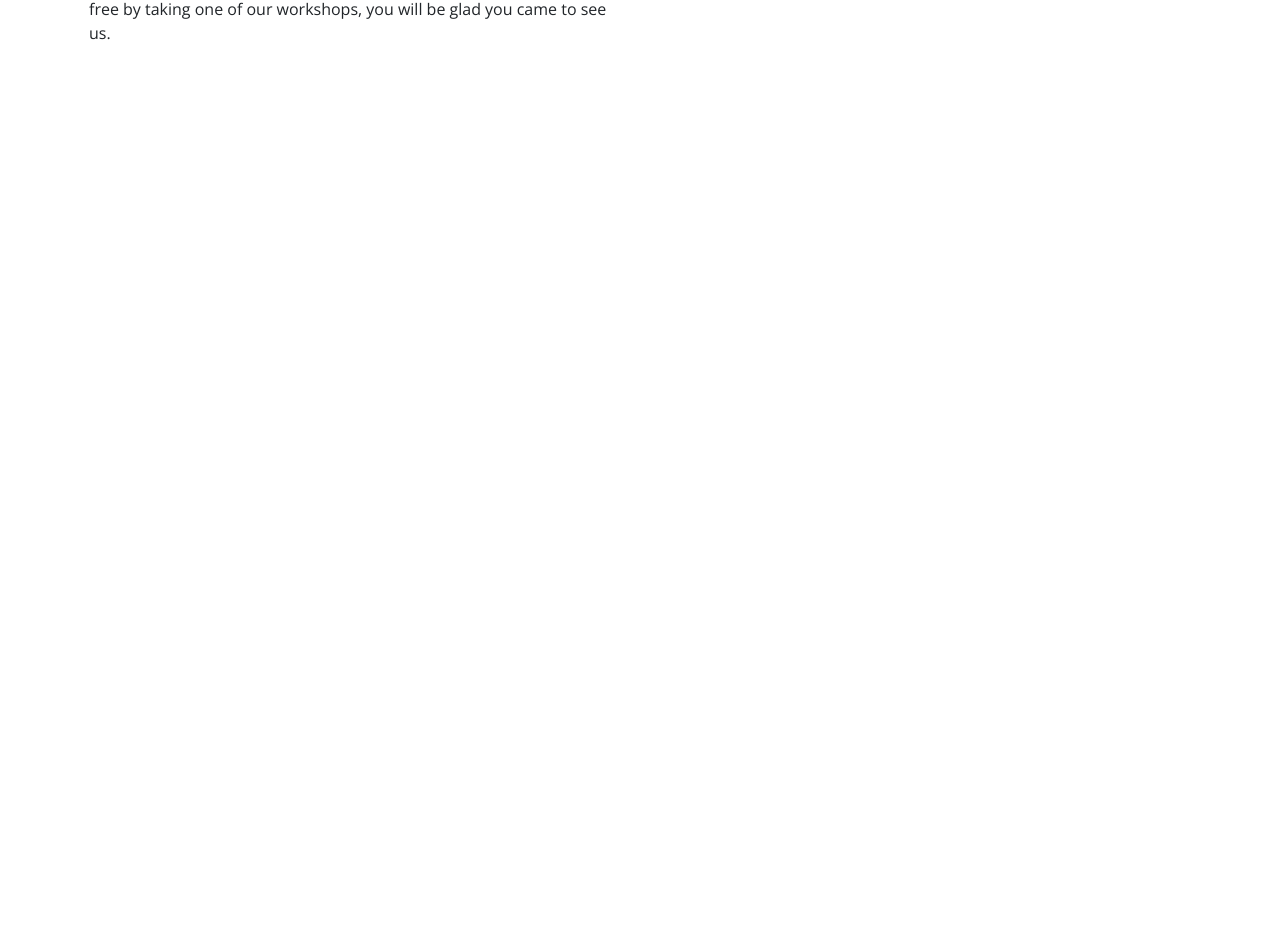
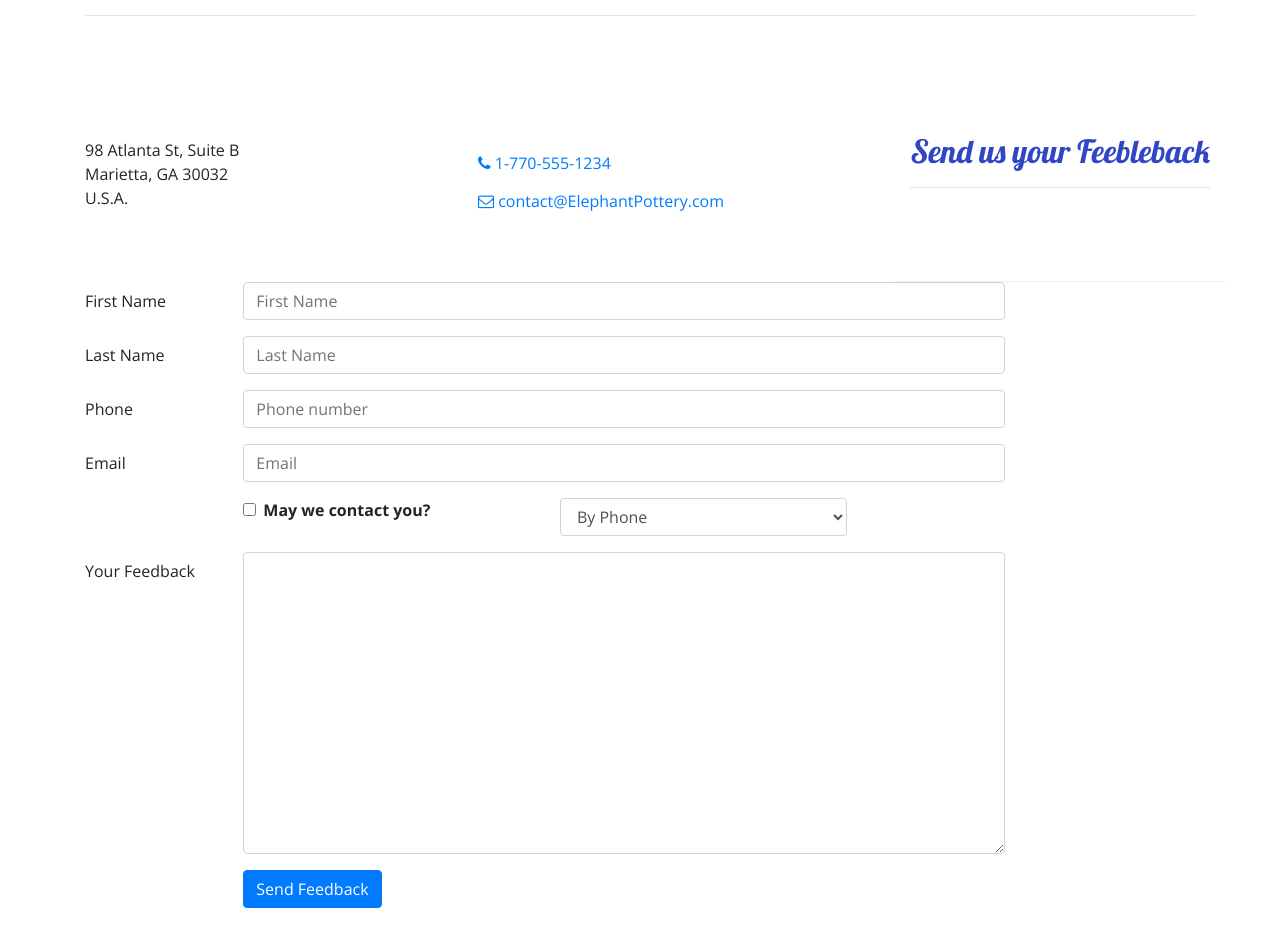
Before and after one commit to jessicjames/lilelephantpottery, a React (Create React App) app: page /contactus in a window 1280 px wide. Before the commit this address led to /home. Shown: the part 439-1386 px from the top of the page. Before the commit the page ends 800 px from the top, so only its background shows below. Built offline with nearby package versions, Linux system fonts and the light colour scheme.

Commit message:
contact us

```diff
--- /dev/null
+++ b/src/components/ContactComponent.js
@@ -0,0 +1,227 @@
+import React, { Component } from 'react';
+import {
+    Breadcrumb, BreadcrumbItem,
+    Button, Form, FormGroup, Label, Input, Col, FormFeedback} from 'reactstrap';
+import { Link } from 'react-router-dom';
+
+
+class Contact extends Component {
+
+    constructor(props) {
+        super(props);
+
+        this.state = {
+            firstName: '',
+            lastName: '',
+            phoneNum: '',
+            email: '',
+            agree: false,
+            contactType: 'By Phone',
+            feedback: '',
+            touched: {
+                firstName: false,
+                lastName: false,
+                phoneNum: false,
+                email: false
+            }
+        };
+
+        this.handleInputChange = this.handleInputChange.bind(this);
+        this.handleSubmit = this.handleSubmit.bind(this);
+    }
+
+    validate(firstName, lastName, phoneNum, email) {
+
+        const errors = {
+            firstName: '',
+            lastName: '',
+            phoneNum: '',
+            email: ''
+        }
+
+        if (this.state.touched.firstName) {
+            if (firstName.length<2) {
+                errors.firstName = 'First name must be at least 2 characters.';
+            } else if (firstName.length > 15) {
+                errors.firstName = 'First name must be 15 or less characters.';
+            }
+        }
+
+        if (this.state.touched.lastName) {
+            if (lastName.length<2) {
+                errors.lastName = 'Last name must be at least 2 characters.';
+            } else if (lastName.length > 15) {
+                errors.lastName = 'Last name must be 15 or less characters.';
+            }
+        }
+
+        const reg = /^\d+$/;
+        if (this.state.phoneNum && !reg.test(phoneNum)) {
+            errors.phoneNum = 'The phone number should contain only numbers.'
+        }
+
+        if (this.state.touched.email && (!email.includes('@')|| !email.includes('.'))) {
+            errors.email = "Email should include an @ and a period.";
+        }
+
+        return errors;
+    }
+
+    handleBlur = (field) => () => {
+        this.setState({
+            touched: {...this.state.touched, [field]: true}
+        });
+    }
+
+
+    handleInputChange(event) {
+        const target = event.target;
+        const name = target.name;
+        const value = target.type === 'checkbox' ? target.checked : target.value;
+
+        this.setState({
+            [name]: value
+        });
+    }
+
+    handleSubmit(event) {
+        console.log("Current state is: " + JSON.stringify(this.state));
+        alert("Current state is: " + JSON.stringify(this.state));
+        event.preventDefault();
+    }
+
+    render() {
+
+        const errors = this.validate(this.state.firstName, this.state.lastName, this.state.phoneNum, this.state.email);
+
+        return (
+            <div className="container" >
+                <div className="row">
+                    <div className="col">
+                        <Breadcrumb>
+                            <BreadcrumbItem><Link to="/home">Home</Link></BreadcrumbItem>
+                            <BreadcrumbItem active>Contact Us</BreadcrumbItem>
+                        </Breadcrumb>
+                        <h2> Contact Us</h2>
+                        <hr />
+                    </div>
+                </div>
+
+                {/* contact info */}
+                < div className="row row-content align-items-center" >
+                    <div className="col-sm-4">
+                        <address>
+                            98 Atlanta St, Suite B<br />
+                            Marietta, GA 30032<br />
+                            U.S.A.
+                        </address>
+                    </div>
+                    <div className="col">
+                        <a role="button" className="btn btn-link" href="tel:+17705551234"><i className="fa fa-phone" /> 1-770-555-1234</a><br />
+                        <a role="button" className="btn btn-link" href="mailto:fakeemail@fakeemail.co"><i className="fa fa-envelope-o" /> contact@ElephantPottery.com</a>
+                    </div>
+
+                    {/* contact form */}
+                    {/* I'd love to put this in a modal */}
+                    <div className="row row-content">
+                        <div className="col-12">
+                            <h2>Send us your Feebleback</h2>
+                            <hr />
+                        </div>
+                    </div>
+                    <div className="col-md-10">
+                        <Form onSubmit={this.handleSubmit}>
+                            <FormGroup row>
+                                <Label htmlFor="firstName" md={2}>First Name</Label>
+                                <Col md={10}>
+                                    <Input type="text" id="firstName" name="firstName"
+                                        placeholder="First Name"
+                                        value={this.state.firstName}
+                                        invalid={errors.firstName}
+                                        onBlur={this.handleBlur("firstName")}
+                                        onChange={this.handleInputChange} />
+                                    <FormFeedback>{errors.firstName}</FormFeedback>
+                                </Col>
+                            </FormGroup>
+                            <FormGroup row>
+                                <Label htmlFor="lastName" md={2}>Last Name</Label>
+                                <Col md={10}>
+                                    <Input type="text" id="lastName" name="lastName"
+                                        placeholder="Last Name"
+                                        value={this.state.lastName}
+                                        invalid={errors.lastName}
+                                        onBlur={this.handleBlur("lastName")}
+                                        onChange={this.handleInputChange} />
+                                    <FormFeedback>{errors.lastName}</FormFeedback>
+                                </Col>
+                            </FormGroup>
+                            <FormGroup row>
+                                <Label htmlFor="phoneNum" md={2}>Phone</Label>
+                                <Col md={10}>
+                                    <Input type="tel" id="phoneNum" name="phoneNum"
+                                        placeholder="Phone number"
+                                        value={this.state.phoneNum}
+                                        invalid={errors.phoneNum}
+                                        onBlur={this.handleBlur("phoneNum")}
+                                        onChange={this.handleInputChange} />
+                                    <FormFeedback>{errors.phoneNum}</FormFeedback>
+                                </Col>
+                            </FormGroup>
+                            <FormGroup row>
+                                <Label htmlFor="email" md={2}>Email</Label>
+                                <Col md={10}>
+                                    <Input type="email" id="email" name="email"
+                                        placeholder="Email"
+                                        value={this.state.email}
+                                        onBlur={this.handleBlur("email")}
+                                        invalid={errors.email}
+                                        onChange={this.handleInputChange} />
+                                    <FormFeedback>{errors.email}</FormFeedback>
+                                </Col>
+                            </FormGroup>
+                            <FormGroup row>
+                                <Col md={{ size: 4, offset: 2 }}>
+                                    <FormGroup check>
+                                        <Label check>
+                                            <Input type="checkbox"
+                                                name="agree"
+                                                checked={this.state.agree}
+                                                onChange={this.handleInputChange} /> {' '}
+                                            <strong>May we contact you?</strong>
+                                        </Label>
+                                    </FormGroup>
+                                </Col>
+                                <Col md={4}>
+                                    <Input type="select" name="contactType"
+                                        value={this.state.contactType}
+                                        onChange={this.handleInputChange}>
+                                        <option>By Phone</option>
+                                        <option>By Email</option>
+                                    </Input>
+                                </Col>
+                            </FormGroup>
+                            <FormGroup row>
+                                <Label htmlFor="feedback" md={2}>Your Feedback</Label>
+                                <Col md={10}>
+                                    <Input type="textarea" id="feedback" name="feedback"
+                                        rows="12"
+                                        value={this.state.feedback}
+                                        onChange={this.handleInputChange}></Input>
+                                </Col>
+                            </FormGroup>
+                            <FormGroup row>
+                                <Col md={{size: 10, offset: 2}}>
+                                    <Button type="submit" color="primary">
+                                        Send Feedback
+                                    </Button>
+                                </Col>
+                            </FormGroup>
+                        </Form>
+                    </div>
+                </div>
+            </div>
+        );
+    }
+}
+
+export default Contact;
--- a/src/components/MainComponent.js
+++ b/src/components/MainComponent.js
@@ -1,7 +1,10 @@
 import React, { Component } from 'react';
+
 import Header from './HeaderComponent';
 import Home from './HomeComponent';
+import Contact from './ContactComponent';
 // import About from './AboutComponent';
+
 import { Switch, Route, Redirect, withRouter } from 'react-router-dom';
 
 
@@ -21,6 +24,7 @@ class Main extends Component {
                 <Header />
                 <Switch>
                     <Route path='/home' component={HomePage} />
+                    <Route exact path="/contactus" component={Contact}/>
                     <Redirect to='/home'/>
                 </Switch>
             </>
```
Also changed, not shown: 1 other file (tests, documents, lock files or other folders).
